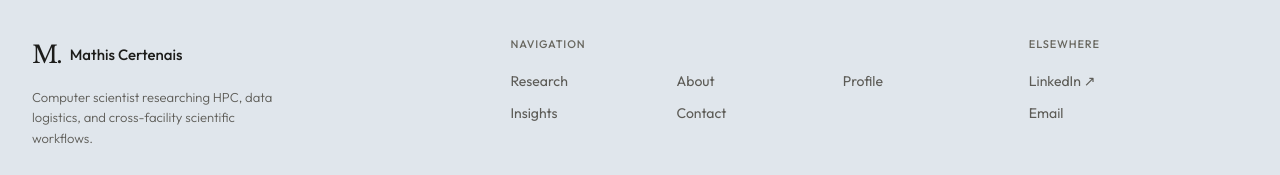
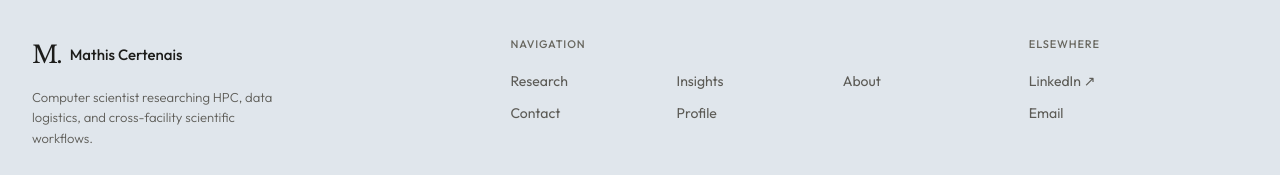
Before and after one commit to MathisCertenais/mathiscertenais.github.io, a React (Vite) app: page / in a window 1280 px wide. Shown: the part 5489-5664 px from the top of the page. Built offline with nearby package versions, Linux system fonts and the light colour scheme; no server answers.

Commit message:
[style] read the footer navigation top-to-bottom
Fill the three-column footer navigation row by row (3 then 2) so the
reading order matches the link order: Research, Insights, About,
Contact, Profile.

```diff
--- a/src/styles.css
+++ b/src/styles.css
@@ -1052,8 +1052,6 @@ button:hover .cta-arrow {
 .footer-group--columns ul {
   display: grid;
   grid-template-columns: repeat(3, minmax(0, 1fr));
-  grid-template-rows: repeat(2, auto);
-  grid-auto-flow: column;
   gap: 10px 20px;
 }
 
```
Also changed, not shown: 46 other files (tests, documents, lock files or other folders).
